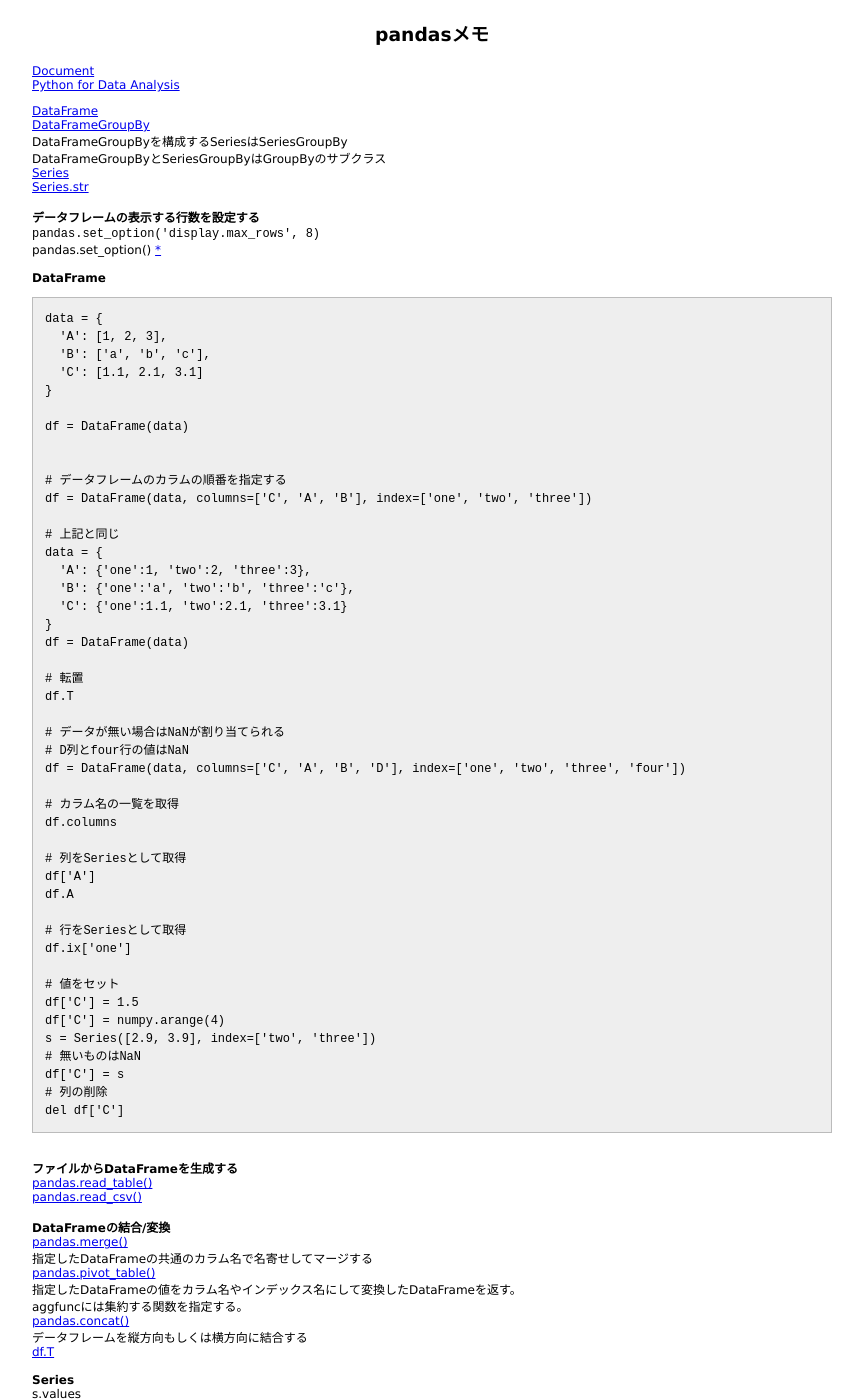
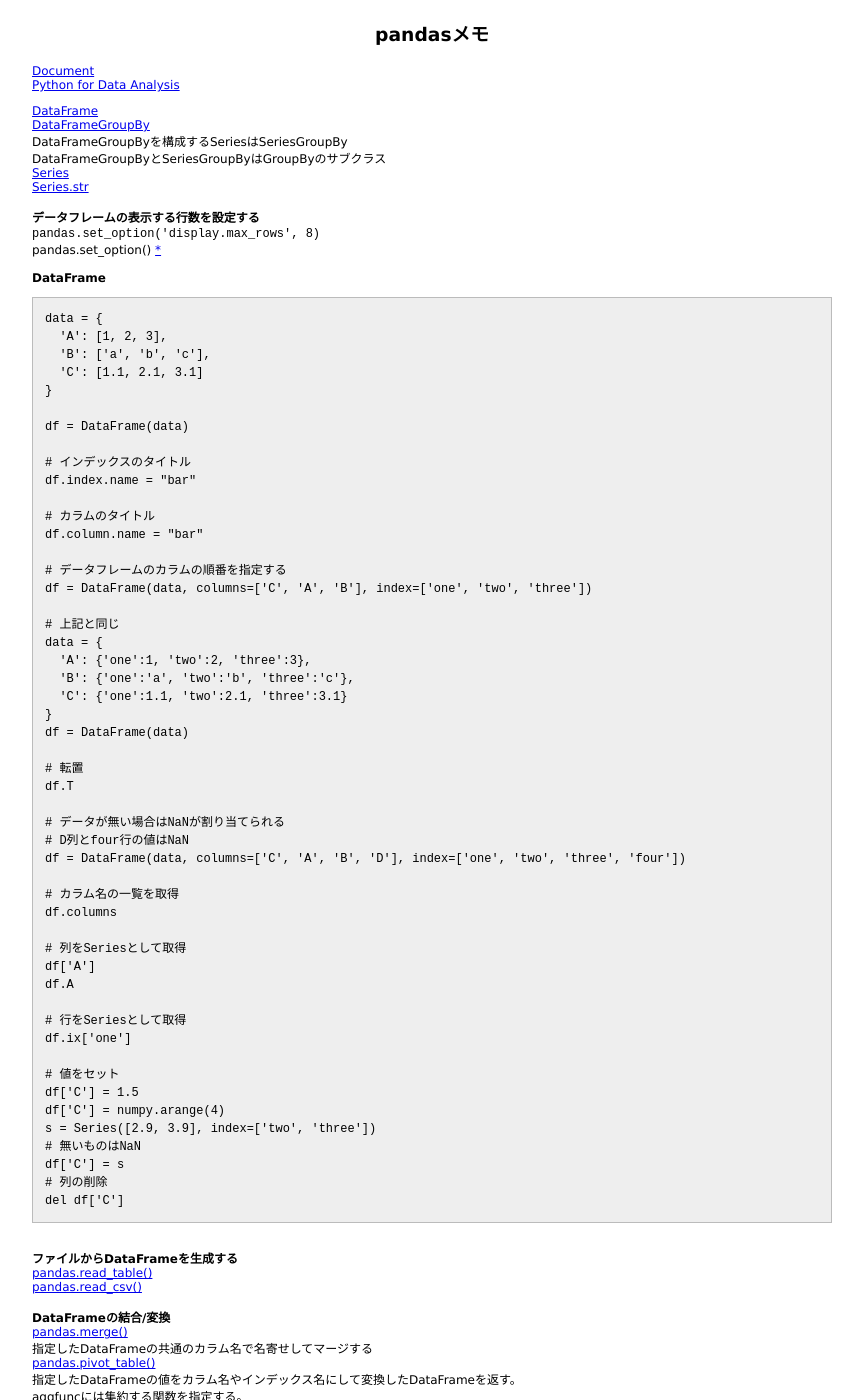
Before and after one commit to 38elements/38elements.github.com, a Jekyll site: the page built from _posts/2016-04-24-pandas.md, in a window 1280 px wide and 1400 px high. Shown: the whole window, without its empty margins (208-1071 px from the left). Built offline with Jekyll 4.4.1, drawn with Linux system fonts in a browser that asks for light colours.

Commit message:
Update 2016-04-24-pandas.md

```diff
--- a/_posts/2016-04-24-pandas.md
+++ b/_posts/2016-04-24-pandas.md
@@ -26,6 +26,11 @@ data = {
 
 df = DataFrame(data)
 
+# インデックスのタイトル
+df.index.name = "bar"
+
+# カラムのタイトル
+df.column.name = "bar"
 
 # データフレームのカラムの順番を指定する
 df = DataFrame(data, columns=['C', 'A', 'B'], index=['one', 'two', 'three'])
```
